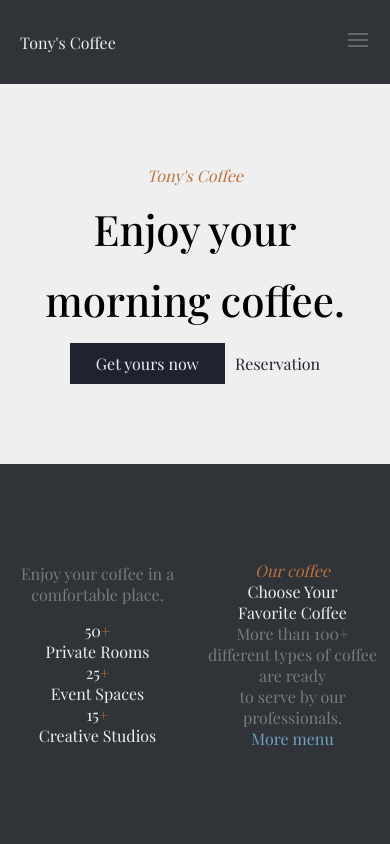
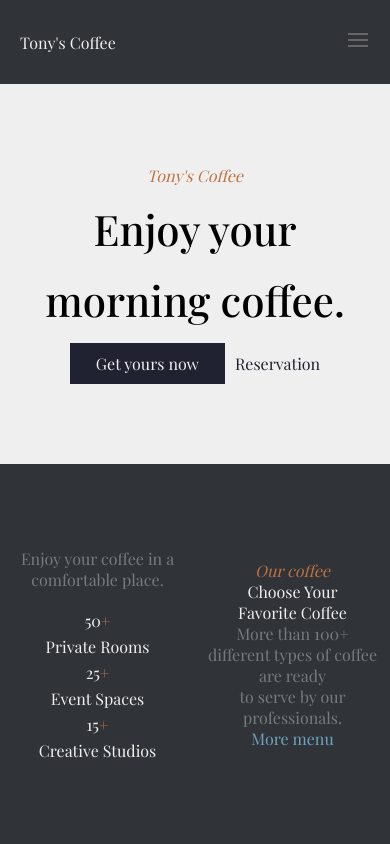
Before and after one commit to ingl3585/coffee-shop, a React (Create React App) app: page / in a window 390 px wide. Shown: the top 844 px of the page. Built offline with nearby package versions, Linux system fonts and the light colour scheme.

Commit message:
fixing mobile nav routes

```diff
--- a/src/components/Homepage/homepage.css
+++ b/src/components/Homepage/homepage.css
@@ -86,6 +86,10 @@
 
 .destination-list {
     color: #EFEFEF;
+}
+
+.numbers {
+    margin: 5px;
 }
 
 .golden-text {
--- a/src/components/Navbar/Navbar.js
+++ b/src/components/Navbar/Navbar.js
@@ -13,17 +13,17 @@ const Navbar = () => {
 	return (
 		<section>
 			<div className='logo'>
-				<a href='/'>Tony's Coffee</a>
+				<a href='/coffee-shop'>Tony's Coffee</a>
 			</div>
 			<nav className='navigation'>
-				<a href='/'>Home</a>
+				<a href='/coffee-shop'>Home</a>
 				<HashLink className='desktop-menu' to='/#menu'>
 					Menu
 				</HashLink>
 				<HashLink className='desktop-reviews' to='/#reviews'>
 					Reviews
 				</HashLink>
-				<a href='/#/contact'>Contact</a>
+				<a href='coffee-shop/#/contact'>Contact</a>
 			</nav>
 			<div className='toggleBox'>
 				<a onClick={showMenu} href='#'>
```
